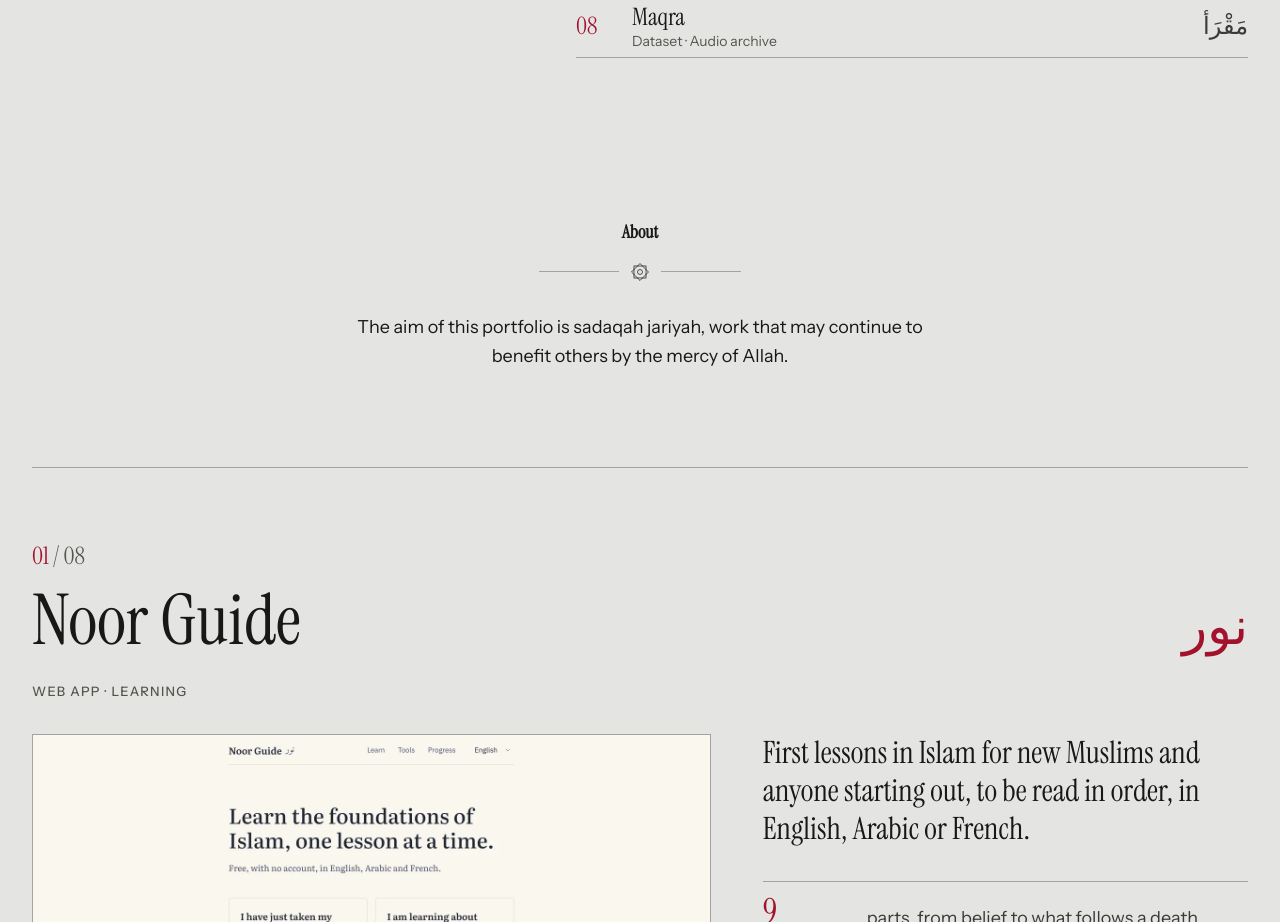
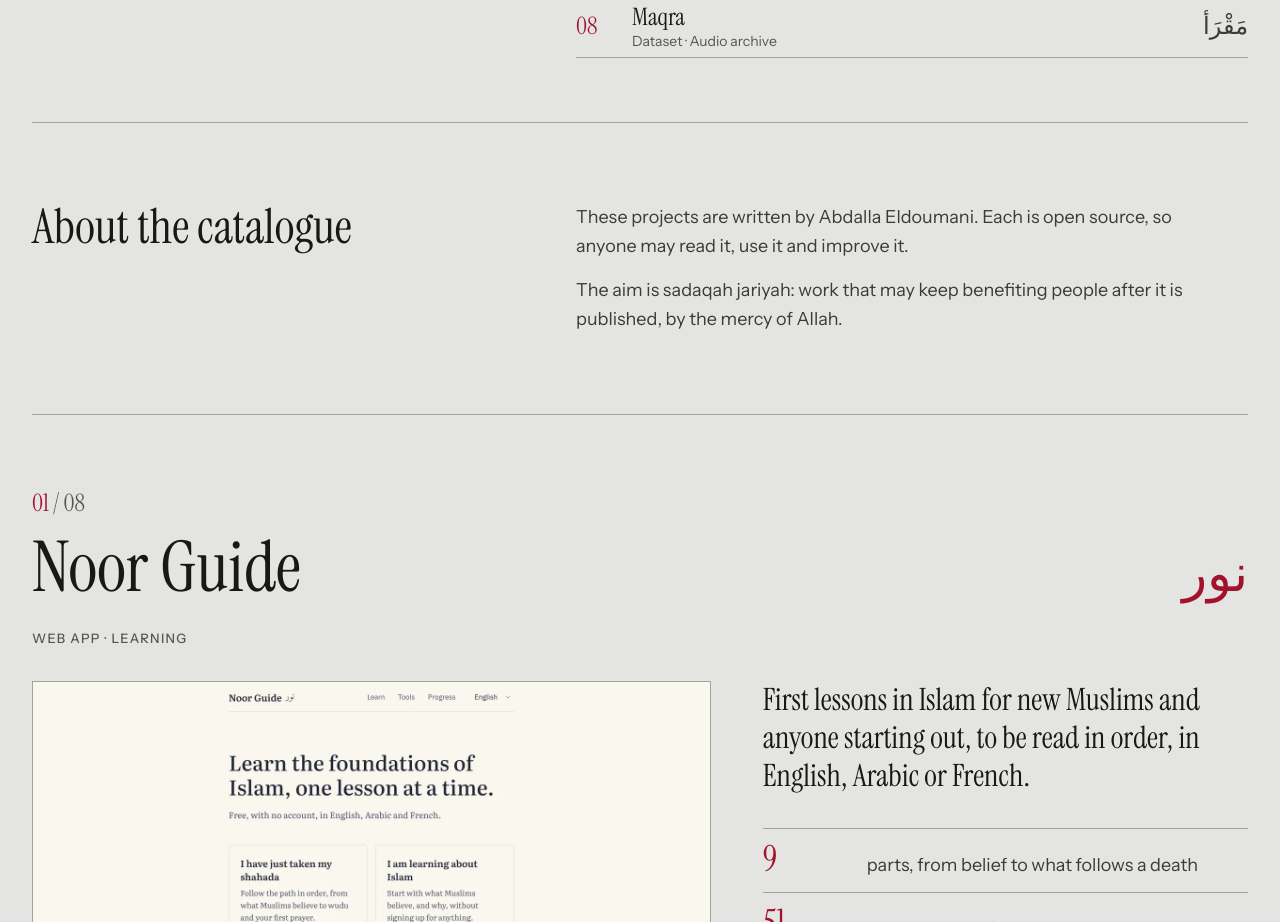
Before and after one commit to Abdalla-Eldoumani/my-islamic-portfolio, a Next.js app: page / in a window 1280 px wide. Shown: the part 780-1702 px from the top of the page. Built offline with nearby package versions, Linux system fonts and the light colour scheme; a web font is replaced by a local one.

Commit message:
rewrite the about section

```diff
--- a/src/components/about-section.tsx
+++ b/src/components/about-section.tsx
@@ -1,19 +1,28 @@
-import { SectionDivider } from "./section-divider";
-
 export function AboutSection() {
   return (
     <section
       id="about"
-      className="mx-auto max-w-2xl px-6 py-16 text-center md:py-24"
+      aria-labelledby="about-title"
+      className="wrap scroll-mt-4"
     >
-      <h2 className="font-display text-display-lg font-semibold">About</h2>
-      <SectionDivider />
-
-      <p className="mt-8 leading-relaxed text-text-secondary">
-        The aim of this portfolio is{" "}
-        <span className="text-gold-primary">sadaqah jariyah</span>, work that
-        may continue to benefit others by the mercy of Allah.
-      </p>
+      <div className="grid gap-6 border-t border-rule py-14 lg:grid-cols-[5fr_7fr] lg:gap-16 lg:py-20">
+        <h2
+          id="about-title"
+          className="font-display text-[clamp(2rem,1.4rem+2vw,3rem)] leading-none text-ink"
+        >
+          About the catalogue
+        </h2>
+        <div className="max-w-[40rem] space-y-4 text-ink-2">
+          <p>
+            These projects are written by Abdalla Eldoumani.
+            Each is open source, so anyone may read it, use it and improve it.
+          </p>
+          <p>
+            The aim is sadaqah jariyah: work that may keep benefiting people
+            after it is published, by the mercy of Allah.
+          </p>
+        </div>
+      </div>
     </section>
   );
 }
```
